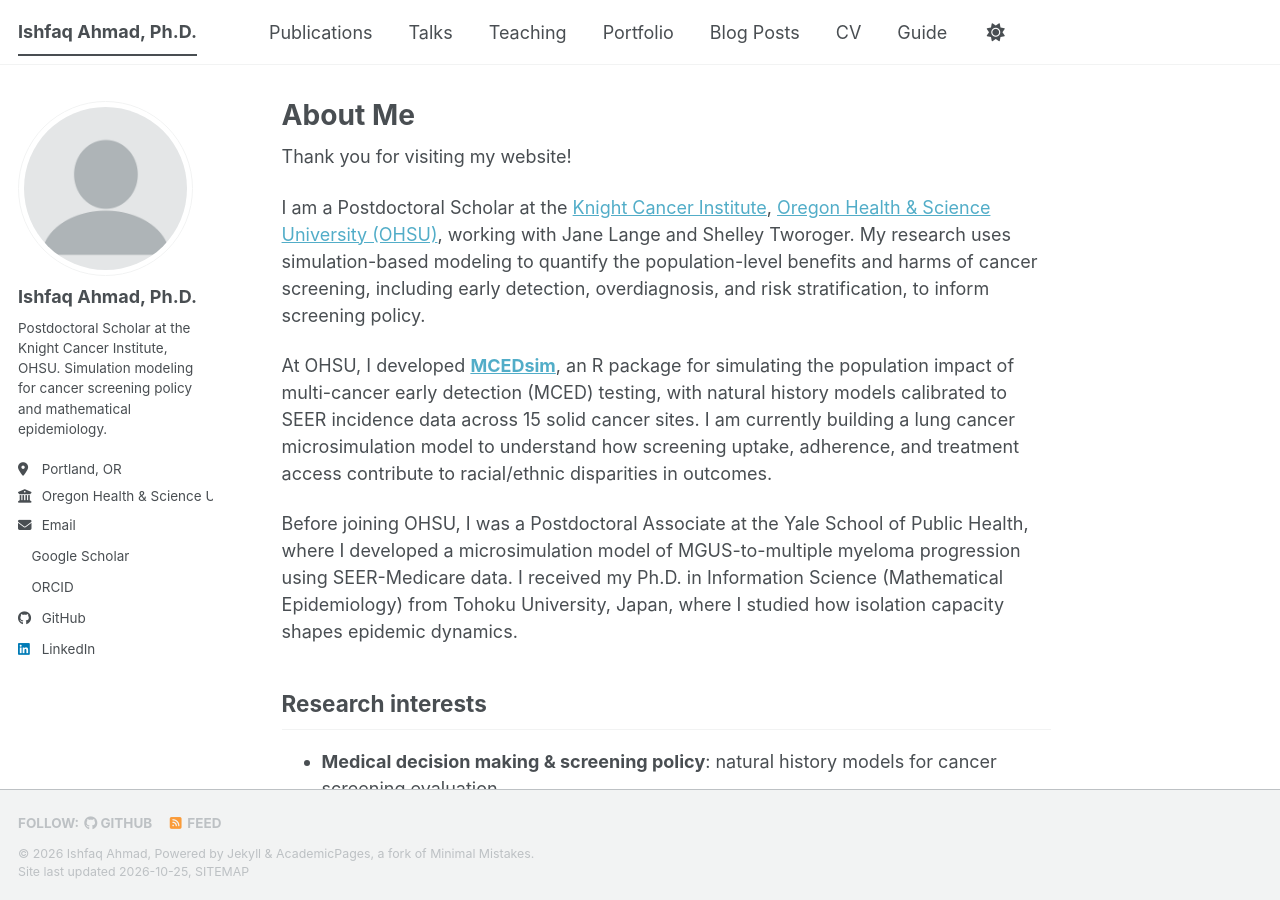
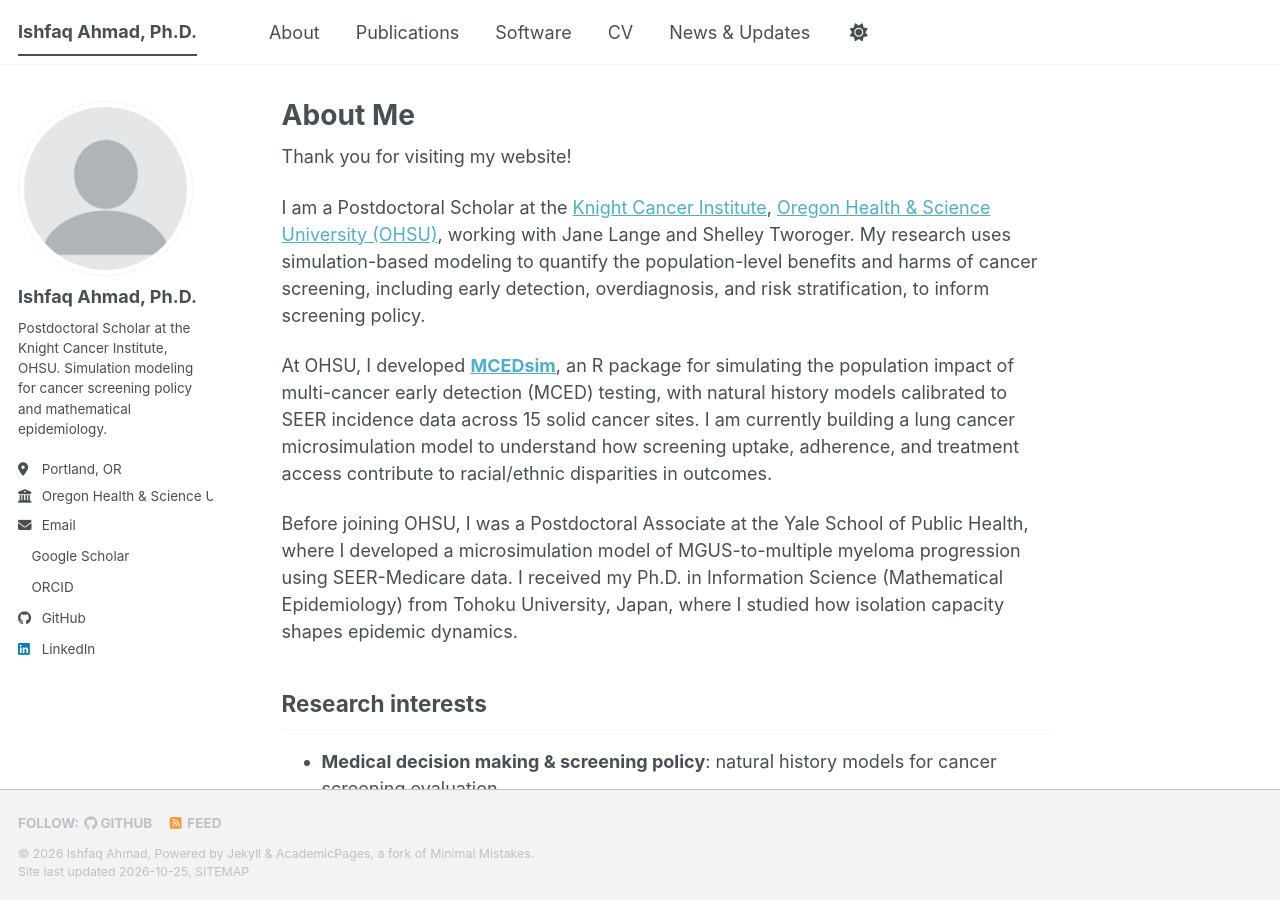
Before and after one commit to Ishfaq8899/Ishfaq8899.github.io, a Jekyll site: the page built from _pages/about.md, in a window 1280 px wide and 900 px high. Built offline with Jekyll 4.4.1, drawn with Linux system fonts in a browser that asks for light colours; a style sheet for code colours, icons or effects is not loaded; part of the change alters nothing that is shown.

Commit message:
Update navigation.yml

```diff
--- a/_data/navigation.yml
+++ b/_data/navigation.yml
@@ -1,30 +1,17 @@
 # The following is the order of the links in the header of the website.
-#
-# Changing the order here will adjust the order and you can also add additional
-# links. Removing a link prevents it from showing in the header, but does not
-# prevent it from being included in the site.
-#
-# NOTE that only one of the CV options should be selected, the first is for the
-#      Markdown formatted page while the second is generated using JSON.
 
 main:
+  - title: "About"
+    url: /about/
+
   - title: "Publications"
     url: /publications/
 
-  - title: "Talks"
-    url: /talks/
-
-  - title: "Teaching"
-    url: /teaching/
-
-  - title: "Portfolio"
-    url: /portfolio/
-
-  - title: "Blog Posts"
-    url: /year-archive/
+  - title: "Software"
+    url: /software/
 
   - title: "CV"
     url: /cv/
 
-  - title: "Guide"
-    url: /markdown/
+  - title: "News & Updates"
+    url: /news/
```
